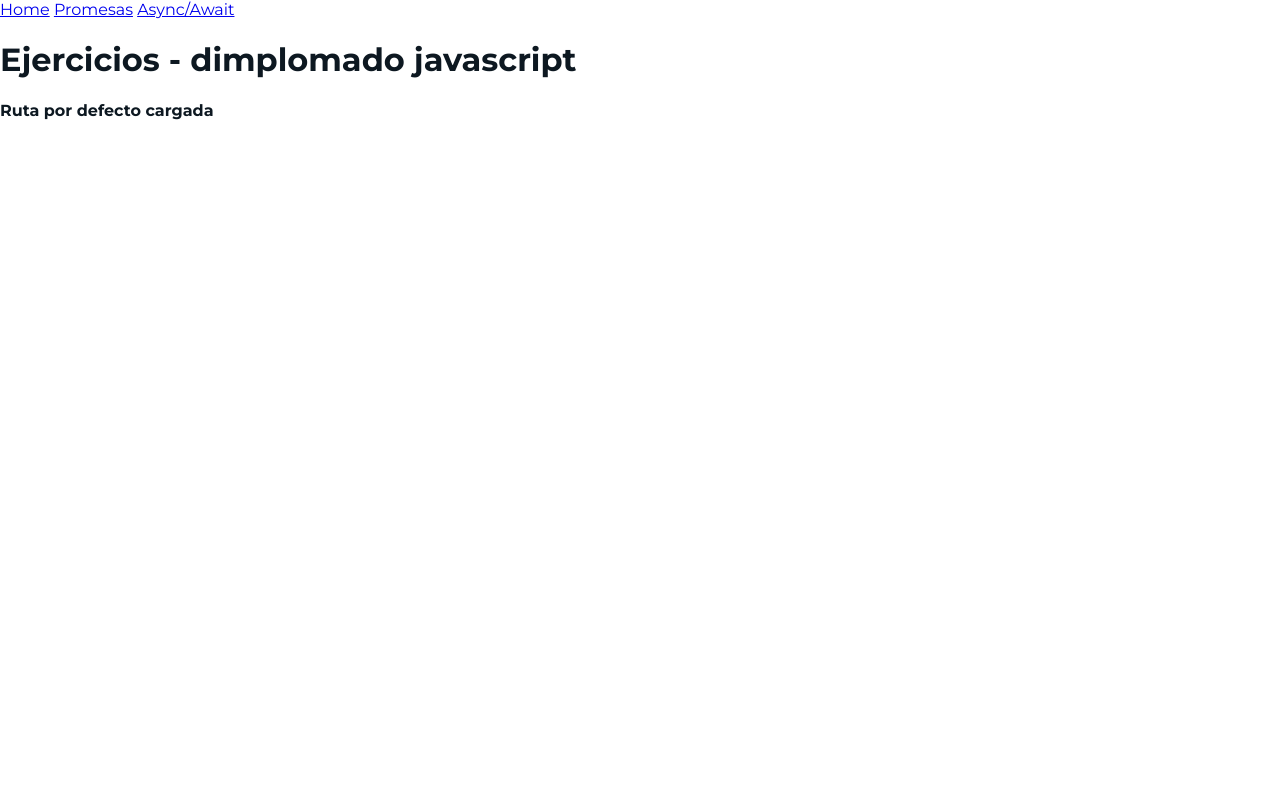
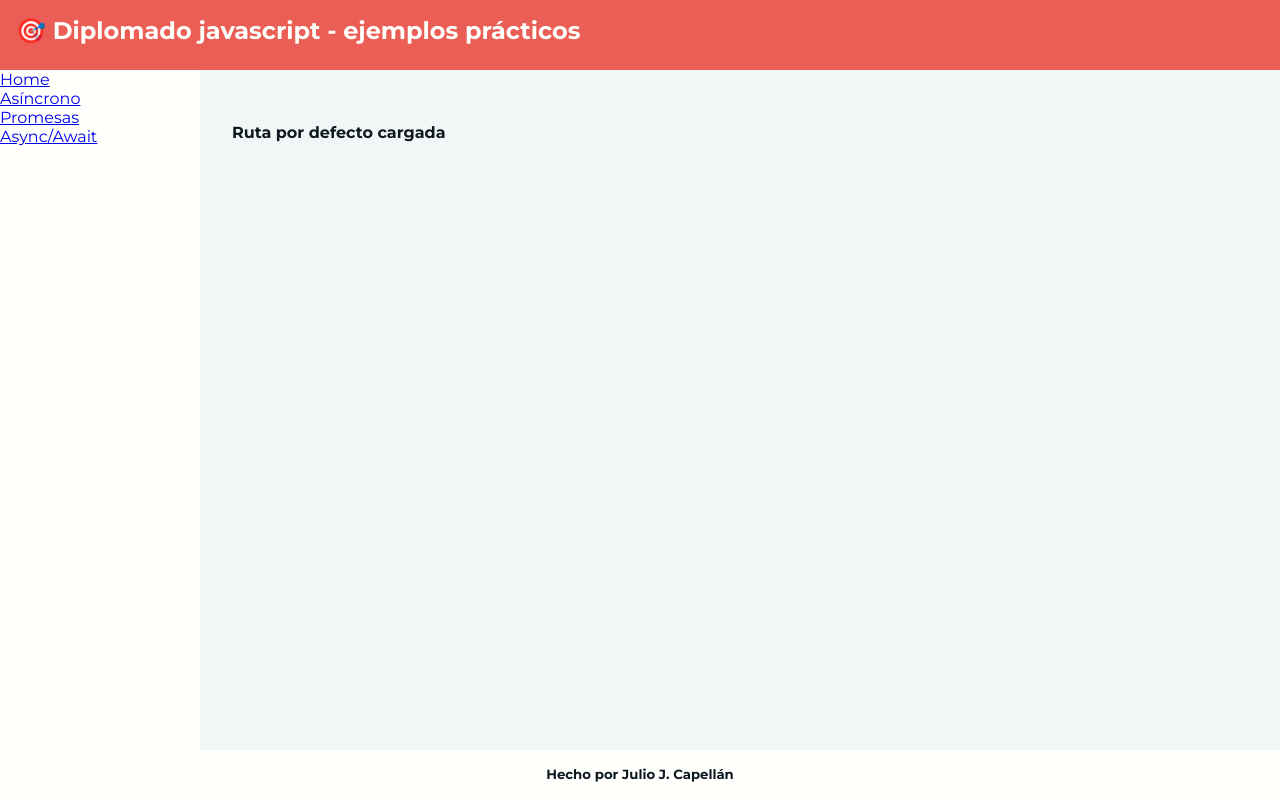
Before and after one commit to jcapellanvasquez/my-javascript-examples, a website: page vistas/index.html in a window 1280 px wide. Drawn offline with Linux system fonts and the light colour scheme.

Commit message:
theme layout

```diff
--- a/assets/css/style.css
+++ b/assets/css/style.css
@@ -4,12 +4,69 @@
     --primary-color: #EB5E55;
     --dark-color: #0D1821;
     --light-color: #F3F6F6;
-    --white-colo: #FFFFFC;
+    --white-color: #FFFFFC;
+
+}
+
+* {
+    box-sizing: border-box;
+}
+
+html {
+    font-size: 16px;
 }
 
 body {
     margin: 0;
-    box-sizing: border-box;
+    padding: 0;
     font-family: 'Montserrat', sans-serif;
-    color: var(--dark-color)
+    color: var(--dark-color);
+    background-color: var(--light-color);
+    max-width: 100%;
 }
+
+ul, li {
+    margin: 0;
+    padding: 0;
+    list-style: none;
+}
+
+header {
+    display: block;
+    width: 100%;
+    height: 70px;
+    padding: 1rem;
+    background-color: var(--primary-color);
+    color: var(--white-color);
+}
+
+header h2 {
+    margin: 0;
+    padding: 0;
+}
+
+footer {
+    background-color: var(--white-color);
+    padding: 1rem;
+    width: 100%;
+    height: 50px;
+}
+
+footer h5 {
+    margin: 0;
+    text-align: center;
+}
+.container {
+    display: flex;
+}
+
+.container nav {
+    min-height: calc(100vh - 120px);
+    min-width: 200px;
+    background-color: var(--white-color);
+}
+
+.container .content {
+    flex-grow: 1;
+    padding: 2rem;
+}
--- a/vistas/index.html
+++ b/vistas/index.html
@@ -1,5 +1,6 @@
 <!DOCTYPE html>
 <html lang="en">
+
 <head>
     <meta charset="UTF-8">
     <meta http-equiv="X-UA-Compatible" content="IE=edge">
@@ -7,14 +8,26 @@
     <title>Ejemplos practicos para el curso de javascript</title>
     <link rel="stylesheet" href="/assets/css/style.css">
 </head>
+
 <body>
-    <nav>
-        <a href="/" data-link>Home</a>
-        <a href="/promise" data-link>Promesas</a>
-        <a href="/async-await" data-link>Async/Await</a>
-    </nav>
-    <h1>Ejercicios - dimplomado javascript</h1>
-    <div id="app"></div>
+    <header>
+        <h2>🎯 Diplomado javascript - ejemplos prácticos</h2>
+    </header>
+    <section class="container">
+        <nav>
+            <ul>
+                <li><a href="/" data-link>Home</a></li>
+                <li><a href="/async" data-link>Asíncrono</a></li>
+                <li><a href="/promise" data-link>Promesas</a></li>
+                <li><a href="/async-await" data-link>Async/Await</a></li>
+            </ul>
+        </nav>
+        <div class="content" id="app"></div>
+    </section>
+    <footer>
+        <h5>Hecho por Julio J. Capellán</h5>
+    </footer>
     <script type="module" src="/assets/js/main.js"></script>
 </body>
+
 </html>
```
